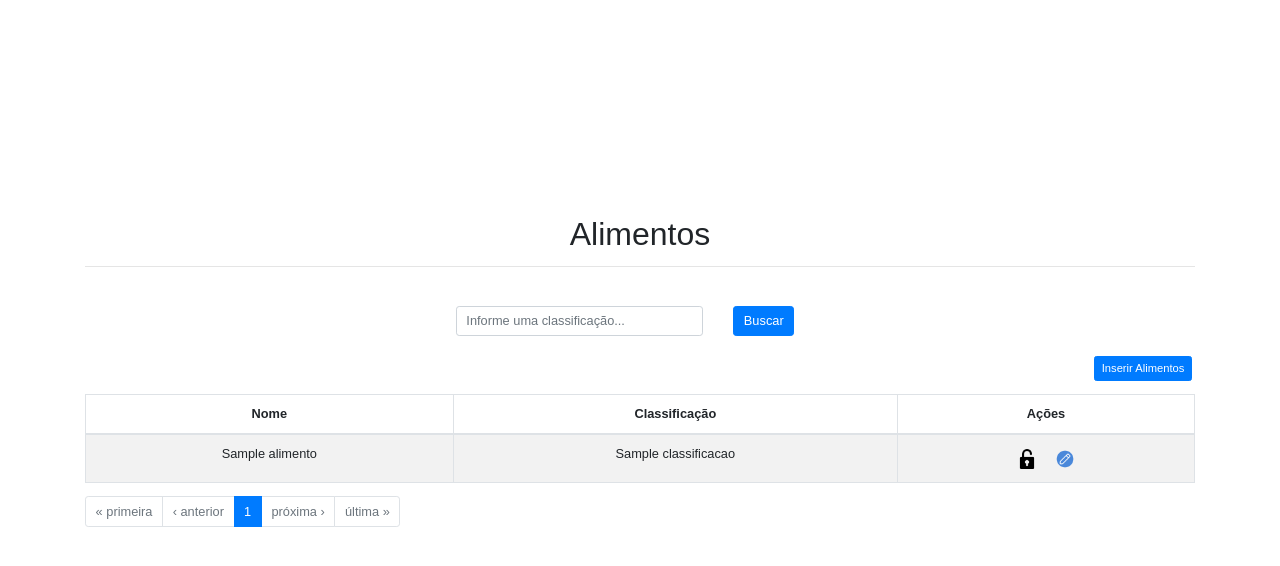
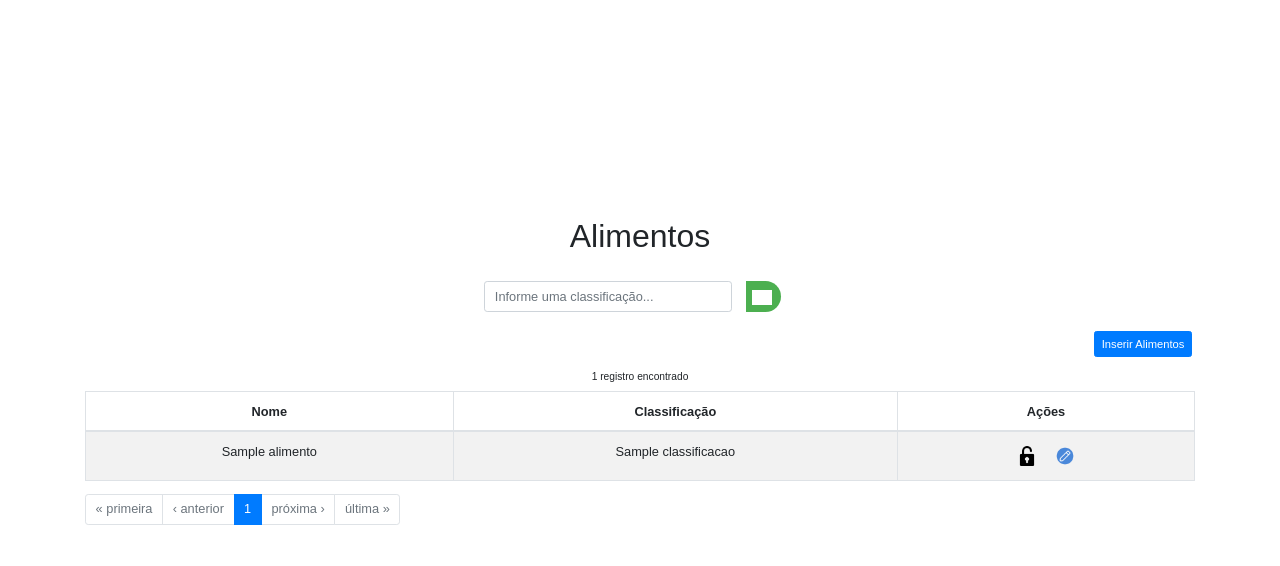
Before and after one commit to Gabriel-Augusto21/ESDC, a Django app: page /alimentos/ in a window 1280 px wide. Shown: the part 45-611 px from the top of the page. Run offline with Django 4.2, Linux system fonts and the light colour scheme; tables that the repository leaves empty hold one stand-in row (values such as "Sample post"); some libraries are stand-ins or nearby versions; grey boxes are pictures that could not be loaded.

Commit message:
Update alimentos.html

```diff
--- a/alimentos/templates/alimentos.html
+++ b/alimentos/templates/alimentos.html
@@ -2,22 +2,23 @@
 {%load static%}
 {% block conteudo %}
 <div class="container">
-    <div class="text-center mb-5">
-        <h1>Alimentos</h1>
-        <hr>
+    <div class="form-group row align-items-center mb-4">
+        <div class="col-12 text-center">
+            <h1>Alimentos</h1>
+        </div>
     </div>
     <!-- Formulário de busca -->
     <form method="get" class="form-group row mb-4 d-flex justify-content-center">
         <div class="col-3">
             <input class="form-control"
-                    id="txtBuscaNomeClassificacao"
+                    id="txtBuscaNome"
                     name="btnBusca"
                     value="{{ query }}"
                     type="text"
                     placeholder="Informe uma classificação...">
         </div>
-        <div class="col-auto">
-            <button type="submit" class="btn btn-primary">Buscar</button>
+        <div class="input-group-append">
+            <button type="submit" class="botao" style="border-radius: 0 20px 20px 0;"><img src="{% static 'img/search.png' %}" width="20" style=" margin-right: 3px; filter: brightness(0) invert(1)"></button>
         </div>
     </form>
     <!-- Botão de inserir -->
@@ -27,10 +28,19 @@
         data-url="/inserir_classificacao/"
         >Inserir Alimentos</button>
     </div>
-    <!-- Tabela -->
-    <div id="nutrientes-table">
-        {% include 'alimentos_table.html' %}
-    </div>
+    <legend class="text-center small">
+         {% if page_obj.paginator.count == 0 %}
+            Nenhum registro cadastrado
+         {% elif page_obj.paginator.count == 1 %}
+            1 registro encontrado
+         {% else %}
+            {{ page_obj.paginator.count }} registros encontrados
+         {% endif %}
+      </legend>
+
+      <div id="nutrientes-table">
+         {% include 'alimentos_table.html' %}
+      </div>
 </div>
 <script>const csrf_token = '{{ csrf_token }}';</script>
 <script type="module" src="{% static 'js/crud_alimentos.js' %}">
```
